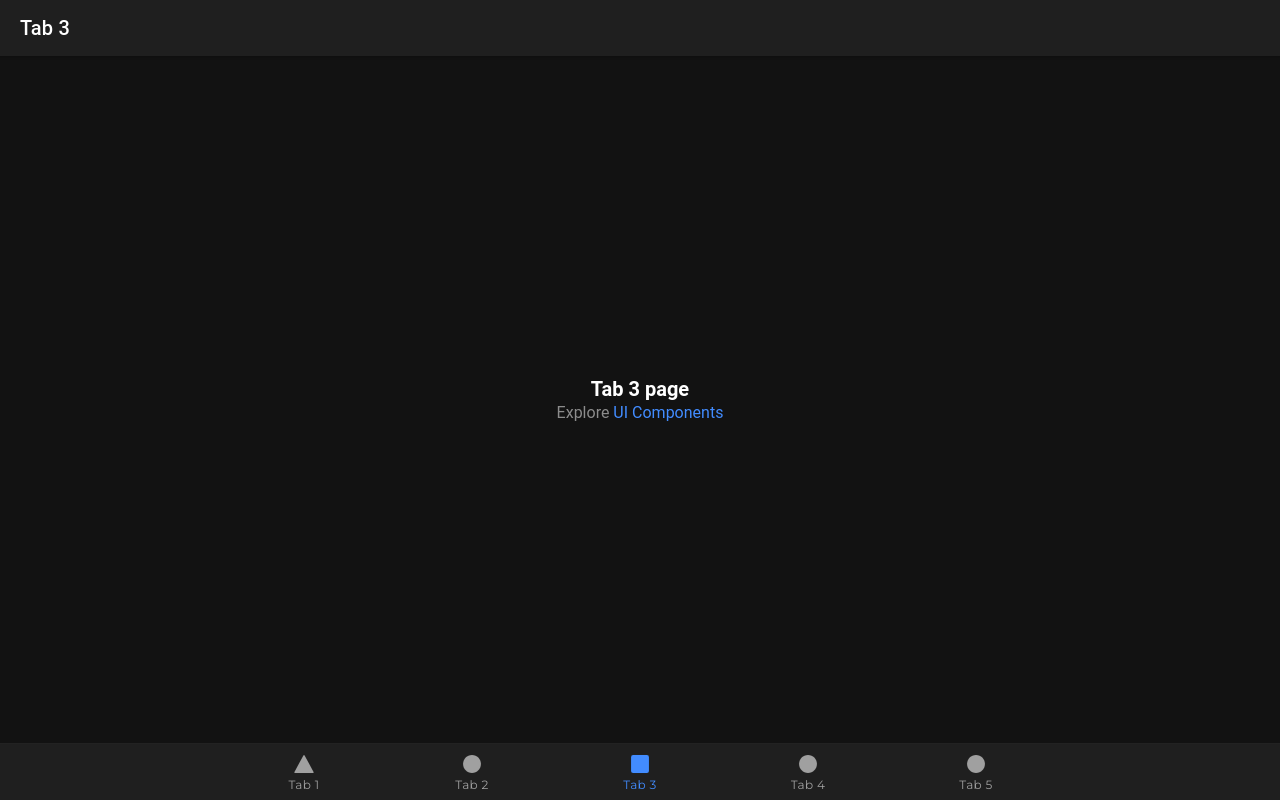
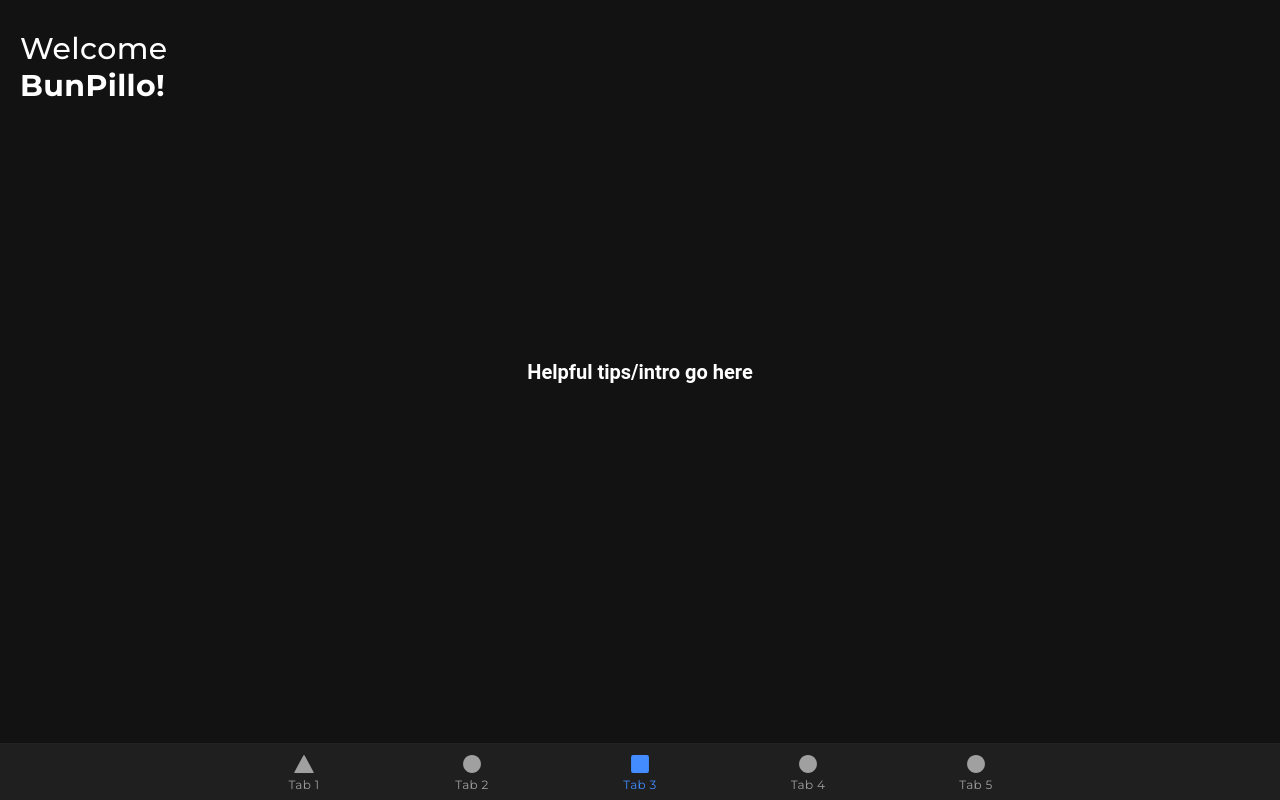
Before and after one commit to BachToTheFuture/Rationality, a React (Create React App) app: page /tab3 in a window 1280 px wide. Built offline with nearby package versions, Linux system fonts and the light colour scheme.

Commit message:
Switch Tab1 with Tab3

```diff
--- a/src/App.tsx
+++ b/src/App.tsx
@@ -46,7 +46,7 @@ const App: React.FC = () => (
           <Route path="/tab3" component={Tab3} exact={true} />
           <Route path="/tab4" component={Tab4} exact={true} />
           <Route path="/tab5" component={Tab5} />
-          <Route path="/" render={() => <Redirect to="/tab1" />} exact={true} />
+          <Route path="/" render={() => <Redirect to="/tab3" />} exact={true} />
         </IonRouterOutlet>
         <IonTabBar slot="bottom">
           <IonTabButton tab="tab1" href="/tab1">
--- a/src/pages/Tab1.tsx
+++ b/src/pages/Tab1.tsx
@@ -1,14 +1,23 @@
 import React from 'react';
 import { IonContent, IonHeader, IonPage, IonTitle, IonToolbar } from '@ionic/react';
-import HelpContainer from '../components/HelpContainer';
+import ExploreContainer from '../components/ExploreContainer';
 import './Tab1.css';
 
 const Tab1: React.FC = () => {
   return (
     <IonPage>
+      <IonHeader>
+        <IonToolbar>
+          <IonTitle>Tab 1</IonTitle>
+        </IonToolbar>
+      </IonHeader>
       <IonContent>
-        <IonTitle size="large" class="title">Welcome<br></br><b>BunPillo!</b></IonTitle>
-        <HelpContainer/>
+        <IonHeader collapse="condense">
+          <IonToolbar>
+            <IonTitle size="large">Tab 1</IonTitle>
+          </IonToolbar>
+        </IonHeader>
+        <ExploreContainer name="Tab 1 page" />
       </IonContent>
     </IonPage>
   );
--- a/src/pages/Tab3.tsx
+++ b/src/pages/Tab3.tsx
@@ -1,23 +1,15 @@
 import React from 'react';
 import { IonContent, IonHeader, IonPage, IonTitle, IonToolbar } from '@ionic/react';
-import ExploreContainer from '../components/ExploreContainer';
+import HelpContainer from '../components/HelpContainer';
 import './Tab3.css';
+
 
 const Tab3: React.FC = () => {
   return (
     <IonPage>
-      <IonHeader>
-        <IonToolbar>
-          <IonTitle>Tab 3</IonTitle>
-        </IonToolbar>
-      </IonHeader>
       <IonContent>
-        <IonHeader collapse="condense">
-          <IonToolbar>
-            <IonTitle size="large">Tab 3</IonTitle>
-          </IonToolbar>
-        </IonHeader>
-        <ExploreContainer name="Tab 3 page" />
+        <IonTitle size="large" class="title">Welcome<br></br><b>BunPillo!</b></IonTitle>
+        <HelpContainer/>
       </IonContent>
     </IonPage>
   );
```
